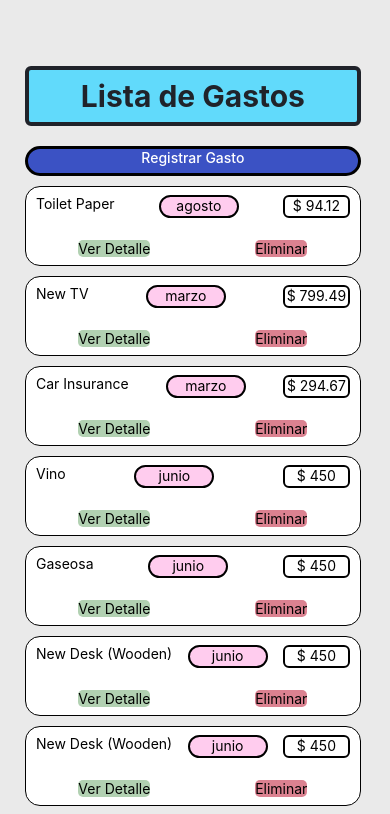
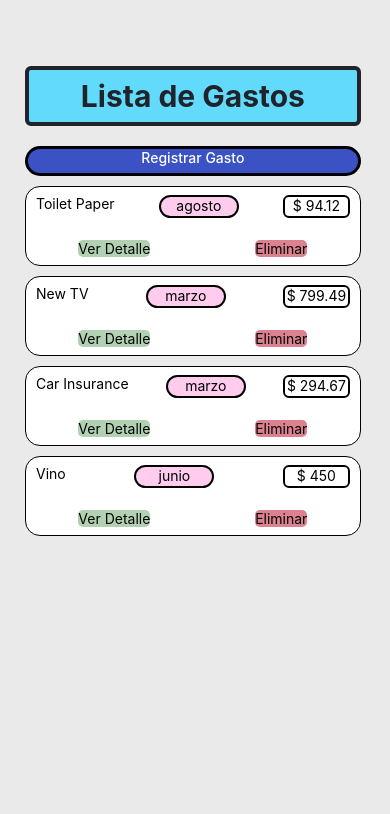
Before and after one commit to betitolg/ExpensesMobileAPP, a React Native app: screen / in a window 390 px wide. Shown: the top 814 px of the page. Built offline with nearby package versions, Linux system fonts and the light colour scheme.

Commit message:
Consigna 01

```diff
--- a/App.js
+++ b/App.js
@@ -6,6 +6,7 @@ import ExpensesForm from "./components/ExpensesForm";
 import { Header } from "react-native-elements/dist/header/Header";
 
 const App = () => {
+  const [itemSelected, setItemSelected] = useState({});
   const expenses_demo = [
     {
       id: "e1",
@@ -25,43 +26,7 @@ const App = () => {
       title: "Vino",
       amount: 450,
       date: new Date(2021, 5, 12),
-    },
-    {
-      id: "e5",
-      title: "Gaseosa",
-      amount: 450,
-      date: new Date(2021, 5, 12),
-    },
-    {
-      id: "e6",
-      title: "New Desk (Wooden)",
-      amount: 450,
-      date: new Date(2021, 5, 12),
-    },
-    {
-      id: "e7",
-      title: "New Desk (Wooden)",
-      amount: 450,
-      date: new Date(2021, 5, 12),
-    },
-    {
-      id: "e8",
-      title: "New Desk (Wooden)",
-      amount: 450,
-      date: new Date(2021, 5, 12),
-    },
-    {
-      id: "e9",
-      title: "New Desk (Wooden)",
-      amount: 450,
-      date: new Date(2021, 5, 12),
-    },
-    {
-      id: "e10",
-      title: "Bodega",
-      amount: 450,
-      date: new Date(2021, 5, 12),
-    },
+    }
   ];
   const [itemList, setItemList] = useState([]);
 
@@ -70,24 +35,25 @@ const App = () => {
   }, [])
 
 
-
-
-
   const [formVisible, setFormVisible] = useState(false);
 
   const closeAddForm = () => {
     setFormVisible(false);
   };
 
+const OnDeleteItem=(id)=>{
+console.log("eliminando " + id)
+  setItemSelected(itemList.find((item) => item.id === id));
+
+  setItemList(itemList.filter((item) => item.id !== itemSelected.id));
+
+
+}
+
   const addItem=(item)=>{
     setItemList([
       ...itemList,
-      {
-        id: Math.random().toString(),
-        title: item,
-        amount: 94.12,
-        date: new Date(2020, 7, 14),
-      },
+     item,
     ]);
 
 
@@ -107,7 +73,7 @@ const App = () => {
       )}
 
       {formVisible && <ExpensesForm closeAction={closeAddForm} addAction={addItem}/>}
-      <Expenses items={itemList} />
+      <Expenses items={itemList}  OnDeleteItem={OnDeleteItem}/>
     </View>
   );
 };
--- a/components/ExpenseItem.js
+++ b/components/ExpenseItem.js
@@ -1,16 +1,15 @@
 import { StyleSheet, Text, TouchableOpacity, View } from "react-native";
 
-import { Card } from "react-native-elements";
 import ExpenseDate from "./ExpenseDate";
 import React from "react";
 
 const ExpenseItem = (props) => {
-
-
+  const deleteItem = (id) => {
+    props.OnDeleteItem(id);
+  };
 
   return (
     <View style={styles.expenseItem}>
-
       <View style={styles.expenseDataContainer}>
         <Text style={styles.expenseitem__description}>{props.title}</Text>
         <ExpenseDate date={props.date} />
@@ -20,7 +19,10 @@ const ExpenseItem = (props) => {
         <TouchableOpacity style={styles.buttonDetail}>
           <Text>Ver Detalle</Text>
         </TouchableOpacity>
-      <TouchableOpacity  style={styles.butonDelete}>
+        <TouchableOpacity
+          style={styles.butonDelete}
+          onPress={() => deleteItem(props.id)}
+        >
           <Text>Eliminar</Text>
         </TouchableOpacity>
       </View>
@@ -45,33 +47,28 @@ const styles = StyleSheet.create({
     justifyContent: "space-between",
     flexDirection: "column",
   },
-  expenseDataContainer:{
-flexDirection:'row',
+  expenseDataContainer: {
+    flexDirection: "row",
     justifyContent: "space-between",
   },
-  buttonDetail:{
-    backgroundColor:'#b2d1b2',
-    borderRadius:5,
-    textAlign:'center'
-
+  buttonDetail: {
+    backgroundColor: "#b2d1b2",
+    borderRadius: 5,
+    textAlign: "center",
   },
-  butonDelete:{
-    backgroundColor:'#db8190',
-    borderRadius:5,
-    textAlign:'center'
-
+  butonDelete: {
+    backgroundColor: "#db8190",
+    borderRadius: 5,
+    textAlign: "center",
   },
-  buttonContainer:{
-alignContent:'center',
-flexDirection:'row',
-justifyContent:'space-around'
-
-  }
-  ,
+  buttonContainer: {
+    alignContent: "center",
+    flexDirection: "row",
+    justifyContent: "space-around",
+  },
   expenseitem__description: {
     textAlign: "center",
-    marginLeft:10
-
+    marginLeft: 10,
   },
   amount: {
     borderColor: "#000",
@@ -81,8 +78,8 @@ justifyContent:'space-around'
     color: "#000",
     width: "20%",
     height: "100%",
-    textAlign:'center',
-    marginRight:10
+    textAlign: "center",
+    marginRight: 10,
   },
 });
 
--- a/components/Expenses.js
+++ b/components/Expenses.js
@@ -4,22 +4,24 @@ import ExpensesList from "./ExpensesList";
 import React from "react";
 
 function Expenses(props) {
+  const OnDeleteItem = (id) => {
+    props.OnDeleteItem(id);
+  };
+
   return (
     <View style={styles.expenses}>
-
       <ExpensesList
         items={props.items}
         date={props.date}
         amount={props.amount}
+        OnDeleteItem={OnDeleteItem}
       />
     </View>
   );
 }
 
 const styles = StyleSheet.create({
-  expenses: {
-
-  },
+  expenses: {},
 });
 
 export default Expenses;
--- a/components/ExpensesForm.js
+++ b/components/ExpensesForm.js
@@ -1,25 +1,41 @@
-import { Button, StyleSheet, TextInput, View } from "react-native";
-
-import React from "react";
+import { Button, StyleSheet, Text, TextInput, View } from "react-native";
+import React ,{useState}from "react";
 
 const ExpensesForm = (props) => {
-
-
   const closeForm = () => {
     props.closeAction();
   };
+  const [textInput, setTextInput] = useState("");
+  const [textInput1, setTextInput1] = useState("");
+  const [textInput2, setTextInput2] = useState("");
+  const addItem = () => {
 
-const addItem=()=>{
+    const item = {
+      id: Math.random().toString(),
+      title: textInput,
+      amount: textInput2,
+      date: new Date(2020, 7, 14),
+    }
 
-props.addAction();
-
-}
-
+    props.addAction(item);
+  };
+  const onChangeTextHandler = (evt) => setTextInput(evt);
+  const onChangeTextHandler1 = (evt) => setTextInput1(evt);
+  const onChangeTextHandler2 = (evt) => setTextInput2(evt);
   return (
     <View style={styles.expenseForm}>
-      <TextInput style={styles.input} value="" />
-      <TextInput style={styles.input} value="" />
-      <TextInput style={styles.input} value="" />
+      <View style={styles.formControl}>
+        <Text>Descripción</Text>
+        <TextInput style={styles.input}  onChangeText={onChangeTextHandler}/>
+      </View>
+      <View style={styles.formControl}>
+        <Text>Fecha</Text>
+        <TextInput style={styles.input}  onChangeText={onChangeTextHandler1}/>
+      </View>
+      <View style={styles.formControl}>
+        <Text>Monto</Text>
+        <TextInput style={styles.input} onChangeText={onChangeTextHandler2} />
+      </View>
       <View style={styles.buttonContainer}>
         <Button title="Agregar" onPress={addItem} />
         <Button title="Cerrar" onPress={closeForm} />
@@ -43,13 +59,21 @@ const styles = StyleSheet.create({
     width: "92%",
     height: 250,
   },
+  formControl: {
+    flexDirection: "row",
+    justifyContent: "space-between",
+    flex:1,
+    alignItems:"center"
+  },
   buttonContainer: {
     flexDirection: "row",
     justifyContent: "space-around",
   },
   input: {
-    height: 40,
-    margin: 12,
+    height: 50,
+    margin: 10,
+    width:'50%',
+    borderRadius: 12,
     borderWidth: 1,
     padding: 10,
   },
--- a/components/ExpensesList.js
+++ b/components/ExpensesList.js
@@ -4,11 +4,18 @@ import ExpenseItem from "./ExpenseItem";
 import React from "react";
 
 const ExpensesList = (props) => {
+
+
+  const OnDeleteItem =(id)=>{
+
+props.OnDeleteItem(id);
+
+  }
   return (
     <View style={styles.expensesList}>
       <FlatList
         data={props.items}
-        renderItem={(data) => <ExpenseItem title={data.item.title} amount={data.item.amount} date={data.item.date} />}
+        renderItem={(data) => <ExpenseItem title={data.item.title} amount={data.item.amount} date={data.item.date} id={data.item.id} OnDeleteItem={OnDeleteItem}/>}
         keyExtractor={(item) => item.id}
       />
     </View>
```
Lines whose indentation alone changed are shown as unchanged.
